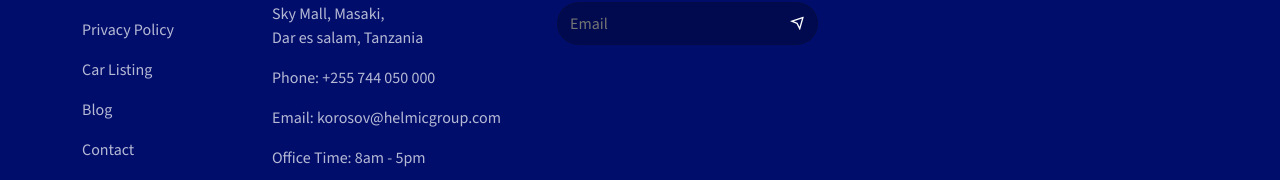
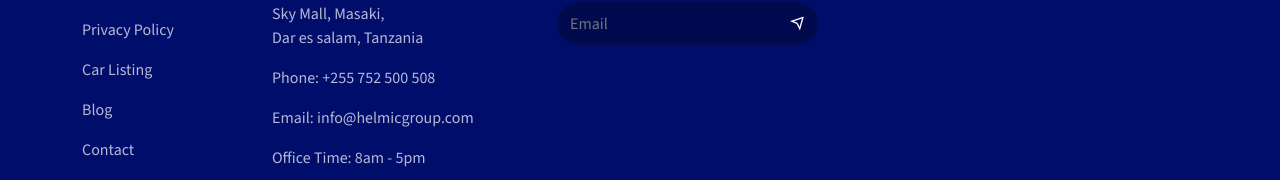
Before and after one commit to Hangi200/helmic-website, a React (Create React App) app in the folder helmic-car-rental/: page /contact in a window 1280 px wide. Shown: the part 1080-1260 px from the top of the page. Built offline with nearby package versions, Linux system fonts and the light colour scheme.

Commit message:
Initial commit

```diff
--- a/helmic-car-rental/src/components/Footer/Footer.jsx
+++ b/helmic-car-rental/src/components/Footer/Footer.jsx
@@ -73,9 +73,9 @@ taking you anywhere that you might want to go.
             <div className="mb-4">
               <h5 className="footer__link-title mb-4">Head Office</h5>
               <p className="office__info">Haile Selassie Road,<br></br> Sky Mall, Masaki, <br></br>Dar es salam, Tanzania</p>
-              <p className="office__info">Phone: +255 744 050 000</p>
+              <p className="office__info">Phone:  +255 752 500 508</p>
 
-              <p className="office__info">Email: korosov@helmicgroup.com</p>
+              <p className="office__info">Email: info@helmicgroup.com</p>
 
               <p className="office__info">Office Time: 8am - 5pm</p>
             </div>
--- a/helmic-car-rental/src/components/UI/CarItem.jsx
+++ b/helmic-car-rental/src/components/UI/CarItem.jsx
@@ -32,7 +32,7 @@ const CarItem = (props) => {
           </div>
         <center>
           <button className=" w-50 car__item-btn  car__btn-rent">
-            <Link to={`/cars/${carName}`}>Book</Link>
+            <Link to={`/cars/${carName}`}>Rent</Link>
           </button>
           </center>
           {/* <button className=" w-50 car__item-btn car__btn-details">
--- a/helmic-car-rental/src/pages/Contact.jsx
+++ b/helmic-car-rental/src/pages/Contact.jsx
@@ -8,19 +8,19 @@ import "../styles/contact.css";
 
 const socialLinks = [
   {
-    url: "#",
+    url: "https://www.facebook.com/Helmictz/",
     icon: "ri-facebook-line",
   },
   {
-    url: "#",
+    url: "https://www.instagram.com/helmic_group?igsh=NTdgd215ZmExdHpw",
     icon: "ri-instagram-line",
   },
   {
-    url: "#",
+    url: "https://www.linkedin.com/in/nicholaus-koroso-9b9b38b9/?original_referer=https%3A%2F%2Fwww%2Egoogle%2Ecom%2F&originalSubdomain=tz",
     icon: "ri-linkedin-line",
   },
   {
-    url: "#",
+    url: "https://x.com/helmic_?t=JEcvmGqsNLHfJJlhJyOqEA&S=09",
     icon: "ri-twitter-line",
   },
 ];
```
